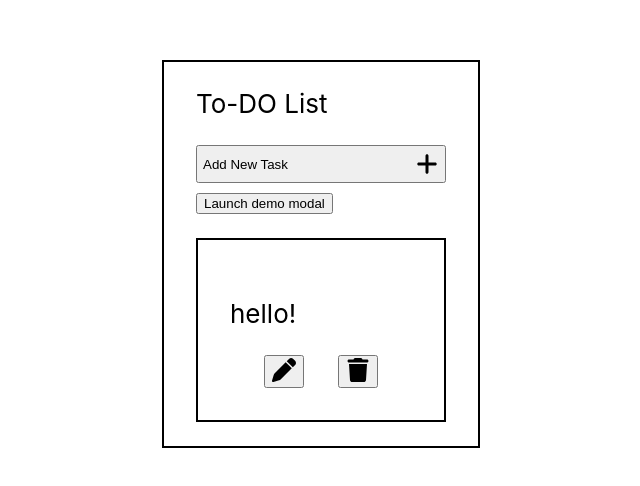
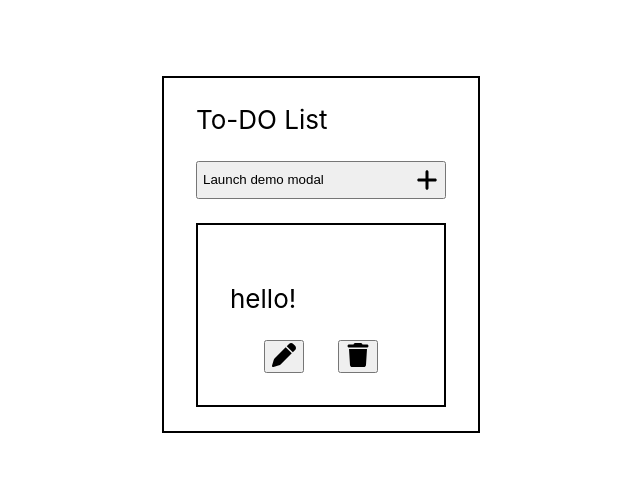
Before and after one commit to mirlek/crud-react, a React (Create React App) app: page / in a window 1280 px wide. Shown: the part 146-632 px from the top of the page, without its empty margins (319-959 px from the left). Built offline with nearby package versions, Linux system fonts and the light colour scheme.

Commit message:
button modal fixed

```diff
--- a/package.json
+++ b/package.json
@@ -3,6 +3,9 @@
   "version": "0.1.0",
   "private": true,
   "dependencies": {
+    "@fortawesome/fontawesome-svg-core": "^6.4.2",
+    "@fortawesome/free-solid-svg-icons": "^6.4.2",
+    "@fortawesome/react-fontawesome": "^0.2.0",
     "@testing-library/jest-dom": "^5.17.0",
     "@testing-library/react": "^13.4.0",
     "@testing-library/user-event": "^13.5.0",
--- a/src/App.js
+++ b/src/App.js
@@ -13,9 +13,6 @@ function App() {
           <p>
             To-DO List
           </p>
-            <button className='button-add-tasks'>Add New Task
-            <img src={plus} className="plus-solid" alt="plus-solid" />
-            </button>
             <Example />
           <div className='toDoListCard'>
             <p>
--- a/src/toDoStuff/toDoModal.js
+++ b/src/toDoStuff/toDoModal.js
@@ -2,6 +2,10 @@ import { useState } from 'react';
 import Button from 'react-bootstrap/Button';
 import Form from 'react-bootstrap/Form';
 import Modal from 'react-bootstrap/Modal';
+import { FontAwesomeIcon } from '@fortawesome/react-fontawesome';
+import { library } from '@fortawesome/fontawesome-svg-core';
+import { fas } from '@fortawesome/free-solid-svg-icons';
+library.add(fas)
 
 function Example() {
   const [show, setShow] = useState(false);
@@ -11,8 +15,9 @@ function Example() {
 
   return (
     <>
-      <Button variant="primary" onClick={handleShow}>
+      <Button variant="primary" onClick={handleShow} className='button-add-tasks'>
         Launch demo modal
+        <FontAwesomeIcon icon="fa-solid fa-plus" className="plus-solid" />
       </Button>
 
       <Modal show={show} onHide={handleClose}>
@@ -21,7 +26,7 @@ function Example() {
         </Modal.Header>
         <Modal.Body>
           <Form>
-            <Form.Group className="mb-3" controlId="exampleForm.ControlInput1">
+            <Form.Group className="mb-3" controlId="example.ControlInput1">
               <Form.Label>Email address</Form.Label>
               <Form.Control
                 type="email"
@@ -31,7 +36,7 @@ function Example() {
             </Form.Group>
             <Form.Group
               className="mb-3"
-              controlId="exampleForm.ControlTextarea1"
+              controlId="example.ControlTextarea1"
             >
               <Form.Label>Example textarea</Form.Label>
               <Form.Control as="textarea" rows={3} />
```
Also changed, not shown: 1 other file (tests, documents, lock files or other folders).
